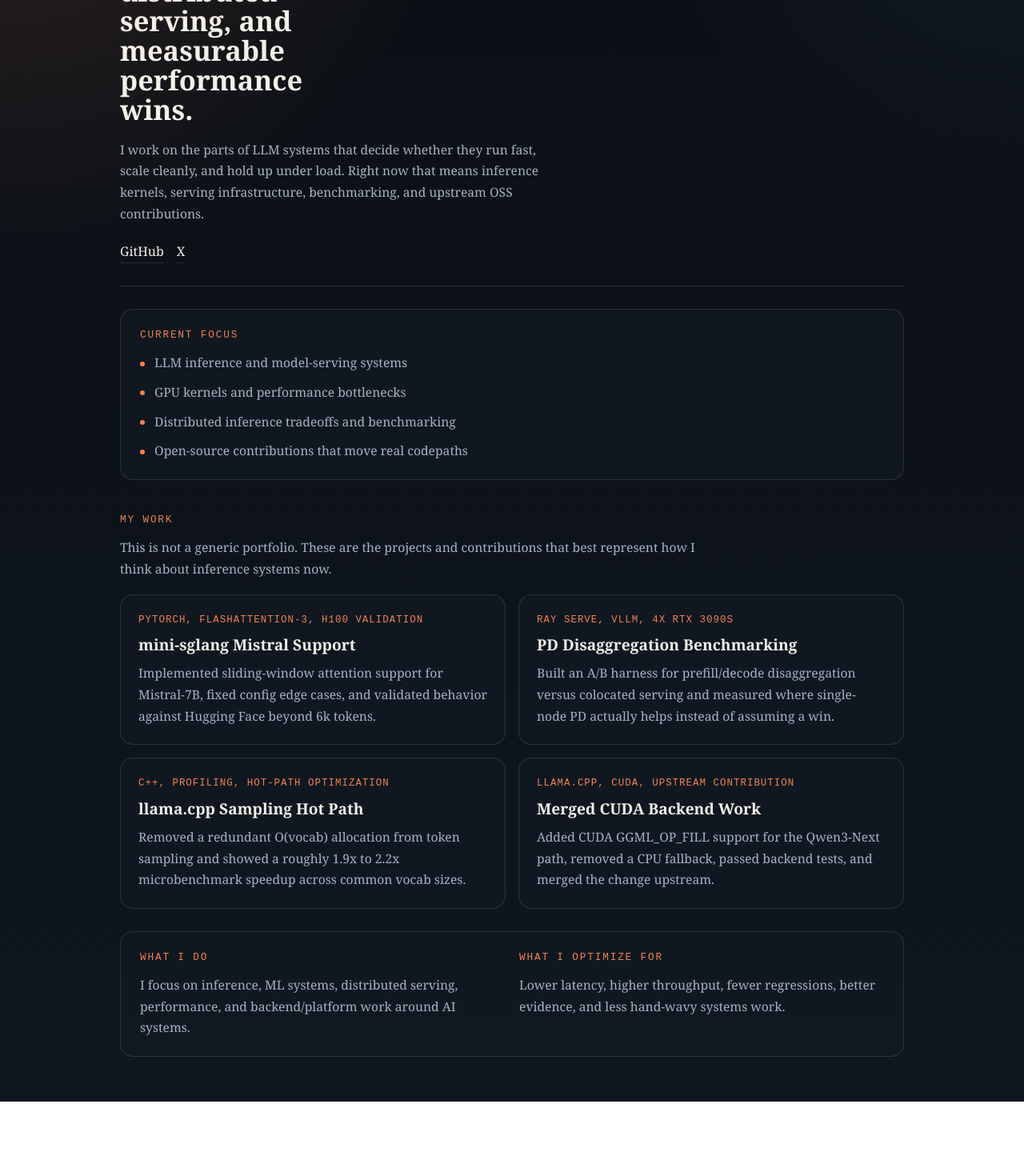
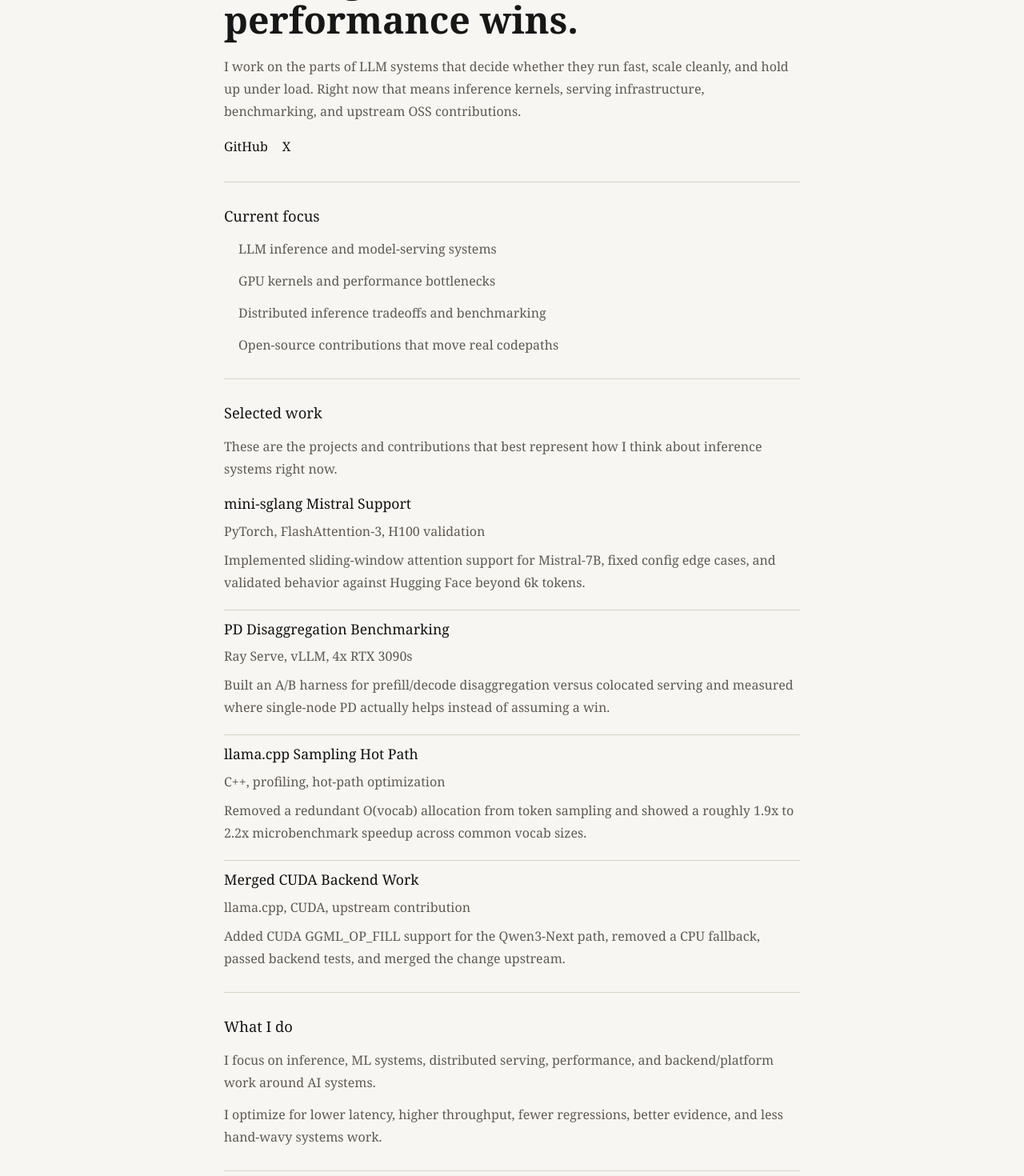
Before and after one commit to JayZenith/portfolio, a React (Create React App) app: page / in a window 1280 px wide. Shown: the part 250-1720 px from the top of the page at 80% size. Before the commit the page ends 1627 px from the top, so only its background shows below. Built offline with nearby package versions, Linux system fonts and the light colour scheme; what taos would draw is missing.

Commit message:
Simplify portfolio layout

```diff
--- a/src/App.css
+++ b/src/App.css
@@ -3,13 +3,11 @@
 @tailwind utilities;
 
 :root {
-  --bg: #0b0f14;
-  --surface: #121922;
-  --surface-soft: #182231;
-  --text: #f3f0e8;
-  --muted: #a8b3c4;
-  --accent: #ef8354;
-  --border: rgba(243, 240, 232, 0.12);
+  --bg: #f7f6f2;
+  --text: #171717;
+  --muted: #5f5a52;
+  --border: #d8d2c8;
+  --link: #111111;
 }
 
 * {
@@ -25,10 +23,7 @@ body,
 }
 
 body {
-  background:
-    radial-gradient(circle at top left, rgba(239, 131, 84, 0.16), transparent 28%),
-    radial-gradient(circle at top right, rgba(83, 124, 172, 0.12), transparent 24%),
-    linear-gradient(180deg, #0b0f14 0%, #0f1620 100%);
+  background: var(--bg);
   color: var(--text);
   font-family: Georgia, 'Times New Roman', serif;
 }
@@ -37,168 +32,117 @@ body {
   min-height: 100vh;
 }
 
-.app-shell {
-  min-height: 100vh;
-  padding: 40px 18px 56px;
-}
-
-.page {
-  width: min(980px, 100%);
+.simple-page {
+  width: min(720px, calc(100% - 32px));
   margin: 0 auto;
+  padding: 56px 0 72px;
 }
 
 .hero {
-  padding-bottom: 28px;
-  border-bottom: 1px solid var(--border);
+  padding-bottom: 32px;
 }
 
-.eyebrow {
-  color: var(--accent);
-  font-family: 'Courier New', monospace;
-  font-size: 0.8rem;
-  letter-spacing: 0.14em;
-  margin-bottom: 12px;
-  text-transform: uppercase;
+.name {
+  font-size: 0.95rem;
+  margin-bottom: 14px;
 }
 
 .hero h1 {
-  font-size: clamp(1.85rem, 3vw, 2.15rem);
-  line-height: 1.08;
+  font-size: clamp(2rem, 5vw, 2.9rem);
+  line-height: 1.12;
   font-weight: 600;
-  max-width: 15ch;
 }
 
 .lede,
-.section-head p:last-child,
-.work-card p,
-.bottom-strip p:last-child,
-.focus-block li {
+.section-copy,
+.work-item p,
+.plain-list li {
   color: var(--muted);
-  font-size: 0.98rem;
-  line-height: 1.7;
+  font-size: 1rem;
+  line-height: 1.75;
 }
 
 .lede {
   margin-top: 18px;
-  max-width: 62ch;
 }
 
 .link-row {
   display: flex;
-  gap: 16px;
-  margin-top: 22px;
+  gap: 18px;
+  margin-top: 18px;
+  flex-wrap: wrap;
 }
 
 .link-row a {
-  color: var(--text);
-  text-decoration: none;
-  border-bottom: 1px solid var(--border);
-  padding-bottom: 2px;
+  color: var(--link);
+  text-underline-offset: 3px;
 }
 
 .link-row a:hover {
-  color: var(--accent);
+  color: var(--muted);
 }
 
-.focus-block,
-.bottom-strip {
-  margin-top: 28px;
-  padding: 22px 24px;
-  background: rgba(18, 25, 34, 0.72);
-  border: 1px solid var(--border);
-  border-radius: 16px;
+.section {
+  padding: 28px 0;
+  border-top: 1px solid var(--border);
 }
 
-.focus-block ul {
-  list-style: none;
-  display: grid;
-  gap: 10px;
+.section h2 {
+  font-size: 1.15rem;
+  margin-bottom: 14px;
 }
 
-.focus-block li {
-  padding-left: 18px;
-  position: relative;
+.section-last {
+  border-bottom: 1px solid var(--border);
 }
 
-.focus-block li::before {
-  content: '';
-  width: 6px;
-  height: 6px;
-  border-radius: 50%;
-  background: var(--accent);
-  left: 0;
-  position: absolute;
-  top: 0.72em;
+.plain-list {
+  padding-left: 18px;
 }
 
-.section-head {
-  margin: 40px 0 18px;
-  max-width: 720px;
+.plain-list li + li,
+.work-item + .work-item,
+.section-copy + .section-copy {
+  margin-top: 12px;
 }
 
-.work-grid {
-  display: grid;
-  grid-template-columns: repeat(2, minmax(0, 1fr));
-  gap: 16px;
+.work-list {
+  margin-top: 18px;
 }
 
-.work-card {
-  background: rgba(18, 25, 34, 0.82);
-  border: 1px solid var(--border);
-  border-radius: 16px;
-  color: var(--text);
-  padding: 22px;
-  text-decoration: none;
-  transition: border-color 160ms ease, transform 160ms ease;
+.work-item {
+  padding: 0 0 20px;
+  border-bottom: 1px solid var(--border);
 }
 
-.work-card:hover {
-  border-color: rgba(239, 131, 84, 0.45);
-  transform: translateY(-2px);
+.work-item:last-child {
+  padding-bottom: 0;
+  border-bottom: 0;
 }
 
 .work-meta {
-  color: var(--accent);
-  font-family: 'Courier New', monospace;
-  font-size: 0.78rem;
-  letter-spacing: 0.08em;
-  margin-bottom: 10px;
-  text-transform: uppercase;
+  font-size: 0.92rem;
+  margin: 8px 0;
 }
 
-.work-card h2,
-.section-head h2 {
-  font-size: 1.2rem;
-  line-height: 1.25;
-  font-weight: 600;
-  margin-bottom: 10px;
+.work-item h3 {
+  font-size: 1.1rem;
+  line-height: 1.35;
 }
 
-.bottom-strip {
-  display: grid;
-  grid-template-columns: repeat(2, minmax(0, 1fr));
-  gap: 18px;
+.work-item a {
+  color: var(--link);
+  text-decoration: none;
 }
 
-@media (max-width: 820px) {
-  .work-grid,
-  .bottom-strip {
-    grid-template-columns: 1fr;
-  }
-
-  .hero h1 {
-    max-width: 100%;
-  }
+.work-item a:hover {
+  text-decoration: underline;
+  text-underline-offset: 3px;
 }
 
 @media (max-width: 640px) {
-  .app-shell {
-    padding: 28px 14px 40px;
-  }
-
-  .focus-block,
-  .bottom-strip,
-  .work-card {
-    padding: 18px;
+  .simple-page {
+    width: min(720px, calc(100% - 24px));
+    padding: 36px 0 48px;
   }
 }
--- a/src/MainPage.js
+++ b/src/MainPage.js
@@ -41,17 +41,16 @@ const links = [
 
 function MainPage() {
   return (
-    <div className="app-shell">
-      <main className="page">
+    <main className="simple-page">
       <header className="hero">
-          <p className="eyebrow">Jay Zenith</p>
+        <p className="name">Jay Zenith</p>
         <h1>Inference engineer focused on GPU systems, distributed serving, and measurable performance wins.</h1>
         <p className="lede">
           I work on the parts of LLM systems that decide whether they run fast,
           scale cleanly, and hold up under load. Right now that means inference kernels,
           serving infrastructure, benchmarking, and upstream OSS contributions.
         </p>
-          <div className="link-row">
+        <div className="link-row" aria-label="social links">
           {links.map((link) => (
             <a key={link.label} href={link.href} target="_blank" rel="noreferrer">
               {link.label}
@@ -60,49 +59,45 @@ function MainPage() {
         </div>
       </header>
 
-        <section className="focus-block">
-          <p className="eyebrow">Current Focus</p>
-          <ul>
+      <section className="section">
+        <h2>Current focus</h2>
+        <ul className="plain-list">
           {focusAreas.map((item) => (
             <li key={item}>{item}</li>
           ))}
         </ul>
       </section>
 
-        <section className="section-head">
-          <p className="eyebrow">My Work</p>
-          <p>
-            This is not a generic portfolio. These are the projects and contributions that best
-            represent how I think about inference systems now.
+      <section className="section">
+        <h2>Selected work</h2>
+        <p className="section-copy">
+          These are the projects and contributions that best represent how I think about inference systems right now.
+        </p>
+        <div className="work-list">
+          {featuredWork.map((item) => (
+            <article key={item.title} className="work-item">
+              <h3>
+                <a href={item.href} target="_blank" rel="noreferrer">
+                  {item.title}
+                </a>
+              </h3>
+              <p className="work-meta">{item.meta}</p>
+              <p>{item.text}</p>
+            </article>
+          ))}
+        </div>
+      </section>
+
+      <section className="section section-last">
+        <h2>What I do</h2>
+        <p className="section-copy">
+          I focus on inference, ML systems, distributed serving, performance, and backend/platform work around AI systems.
+        </p>
+        <p className="section-copy">
+          I optimize for lower latency, higher throughput, fewer regressions, better evidence, and less hand-wavy systems work.
         </p>
       </section>
-
-        <section className="work-grid">
-          {featuredWork.map((item) => (
-            <a key={item.title} className="work-card" href={item.href} target="_blank" rel="noreferrer">
-              <div className="work-meta">{item.meta}</div>
-              <h2>{item.title}</h2>
-              <p>{item.text}</p>
-            </a>
-          ))}
-        </section>
-
-        <section className="bottom-strip">
-          <div>
-            <p className="eyebrow">What I do</p>
-            <p>
-              I focus on inference, ML systems, distributed serving, performance, and backend/platform work around AI systems.
-            </p>
-          </div>
-          <div>
-            <p className="eyebrow">What I optimize for</p>
-            <p>
-              Lower latency, higher throughput, fewer regressions, better evidence, and less hand-wavy systems work.
-            </p>
-          </div>
-        </section>
     </main>
-    </div>
   );
 }
 
```
Also changed, not shown: 1 other file (tests, documents, lock files or other folders). Lines whose indentation alone changed are shown as unchanged.
